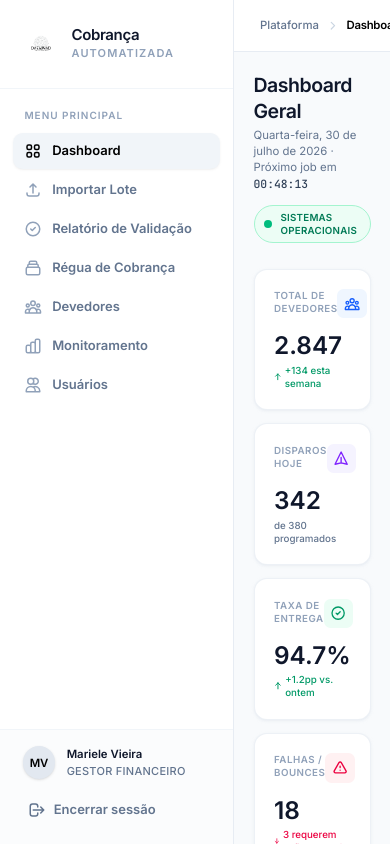
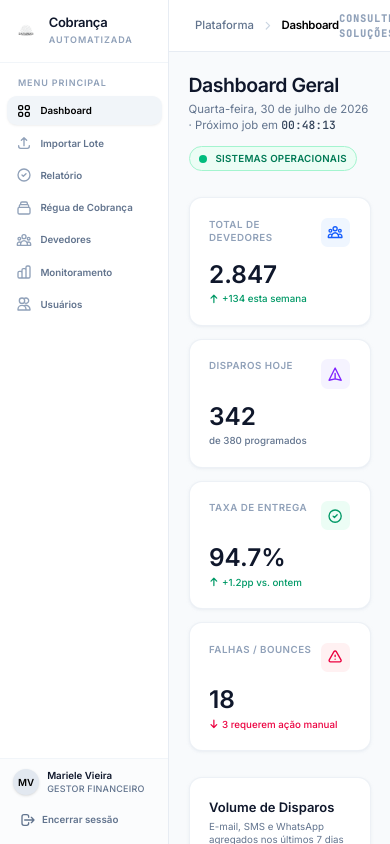
Before and after one commit to MarieleV/PlataformaCobranca, a React (Vite) app in the folder front-end/: page / in a window 390 px wide. Both pictures are taken after typing "name@example.com", "Sample123" into the empty fields and a click on the button "Entrar na plataforma". Built offline with nearby package versions, Linux system fonts and the light colour scheme; the HTML template or start-up script is replaced by a standard one.

Commit message:
adição de responsividade nos elementos internos

```diff
--- a/front-end/src/components/Sidebar.tsx
+++ b/front-end/src/components/Sidebar.tsx
@@ -21,91 +21,80 @@ const navItems: { id: Page; label: string; icon: (isActive: boolean) => ReactNod
     id: "dashboard",
     label: "Dashboard",
     icon: (active) => (
-      <svg className={`w-[18px] h-[18px] transition-colors ${active ? "text-black" : "text-slate-400 group-hover:text-slate-600"}`} fill="none" viewBox="0 0 24 24" stroke="currentColor">
-        <path strokeLinecap="round" strokeLinejoin="round" strokeWidth={2} d="M4 6a2 2 0 012-2h2a2 2 0 012 2v2a2 2 0 01-2 2H6a2 2 0 01-2-2V6zM14 6a2 2 0 012-2h2a2 2 0 012 2v2a2 2 0 01-2 2h-2a2 2 0 01-2-2V6zM4 16a2 2 0 012-2h2a2 2 0 012 2v2a2 2 0 01-2 2H6a2 2 0 01-2-2v-2zM14 16a2 2 0 012-2h2a2 2 0 012 2v2a2 2 0 01-2 2h-2a2 2 0 01-2-2v-2z" />
-      </svg>
+      <svg className={`w-[16px] h-[16px] lg:w-[18px] lg:h-[18px] transition-colors ${active ? "text-black" : "text-slate-400 group-hover:text-slate-600"}`} fill="none" viewBox="0 0 24 24" stroke="currentColor"><path strokeLinecap="round" strokeLinejoin="round" strokeWidth={2} d="M4 6a2 2 0 012-2h2a2 2 0 012 2v2a2 2 0 01-2 2H6a2 2 0 01-2-2V6zM14 6a2 2 0 012-2h2a2 2 0 012 2v2a2 2 0 01-2 2h-2a2 2 0 01-2-2V6zM4 16a2 2 0 012-2h2a2 2 0 012 2v2a2 2 0 01-2 2H6a2 2 0 01-2-2v-2zM14 16a2 2 0 012-2h2a2 2 0 012 2v2a2 2 0 01-2 2h-2a2 2 0 01-2-2v-2z" /></svg>
     ),
   },
   {
     id: "importar",
     label: "Importar Lote",
     icon: (active) => (
-      <svg className={`w-[18px] h-[18px] transition-colors ${active ? "text-black" : "text-slate-400 group-hover:text-slate-600"}`} fill="none" viewBox="0 0 24 24" stroke="currentColor">
-        <path strokeLinecap="round" strokeLinejoin="round" strokeWidth={2} d="M4 16v1a3 3 0 003 3h10a3 3 0 003-3v-1m-4-8l-4-4m0 0L8 8m4-4v12" />
-      </svg>
+      <svg className={`w-[16px] h-[16px] lg:w-[18px] lg:h-[18px] transition-colors ${active ? "text-black" : "text-slate-400 group-hover:text-slate-600"}`} fill="none" viewBox="0 0 24 24" stroke="currentColor"><path strokeLinecap="round" strokeLinejoin="round" strokeWidth={2} d="M4 16v1a3 3 0 003 3h10a3 3 0 003-3v-1m-4-8l-4-4m0 0L8 8m4-4v12" /></svg>
     ),
   },
   {
     id: "validacao",
-    label: "Relatório de Validação",
+    label: "Relatório",
     icon: (active) => (
-      <svg className={`w-[18px] h-[18px] transition-colors ${active ? "text-black" : "text-slate-400 group-hover:text-slate-600"}`} fill="none" viewBox="0 0 24 24" stroke="currentColor">
-        <path strokeLinecap="round" strokeLinejoin="round" strokeWidth={2} d="M9 12l2 2 4-4m6 2a9 9 0 11-18 0 9 9 0 0118 0z" />
-      </svg>
+      <svg className={`w-[16px] h-[16px] lg:w-[18px] lg:h-[18px] transition-colors ${active ? "text-black" : "text-slate-400 group-hover:text-slate-600"}`} fill="none" viewBox="0 0 24 24" stroke="currentColor"><path strokeLinecap="round" strokeLinejoin="round" strokeWidth={2} d="M9 12l2 2 4-4m6 2a9 9 0 11-18 0 9 9 0 0118 0z" /></svg>
     ),
   },
   {
     id: "regua",
     label: "Régua de Cobrança",
     icon: (active) => (
-      <svg className={`w-[18px] h-[18px] transition-colors ${active ? "text-black" : "text-slate-400 group-hover:text-slate-600"}`} fill="none" viewBox="0 0 24 24" stroke="currentColor">
-        <path strokeLinecap="round" strokeLinejoin="round" strokeWidth={2} d="M19 11H5m14 0a2 2 0 012 2v6a2 2 0 01-2 2H5a2 2 0 01-2-2v-6a2 2 0 012-2m14 0V9a2 2 0 00-2-2M5 11V9a2 2 0 012-2m0 0V5a2 2 0 012-2h6a2 2 0 012 2v2M7 7h10" />
-      </svg>
+      <svg className={`w-[16px] h-[16px] lg:w-[18px] lg:h-[18px] transition-colors ${active ? "text-black" : "text-slate-400 group-hover:text-slate-600"}`} fill="none" viewBox="0 0 24 24" stroke="currentColor"><path strokeLinecap="round" strokeLinejoin="round" strokeWidth={2} d="M19 11H5m14 0a2 2 0 012 2v6a2 2 0 01-2 2H5a2 2 0 01-2-2v-6a2 2 0 012-2m14 0V9a2 2 0 00-2-2M5 11V9a2 2 0 012-2m0 0V5a2 2 0 012-2h6a2 2 0 012 2v2M7 7h10" /></svg>
     ),
   },
   {
     id: "devedores",
     label: "Devedores",
     icon: (active) => (
-      <svg className={`w-[18px] h-[18px] transition-colors ${active ? "text-black" : "text-slate-400 group-hover:text-slate-600"}`} fill="none" viewBox="0 0 24 24" stroke="currentColor">
-        <path strokeLinecap="round" strokeLinejoin="round" strokeWidth={2} d="M17 20h5v-2a3 3 0 00-5.356-1.857M17 20H7m10 0v-2c0-.656-.126-1.283-.356-1.857M7 20H2v-2a3 3 0 015.356-1.857M7 20v-2c0-.656.126-1.283.356-1.857m0 0a5.002 5.002 0 019.288 0M15 7a3 3 0 11-6 0 3 3 0 016 0zm6 3a2 2 0 11-4 0 2 2 0 014 0zM7 10a2 2 0 11-4 0 2 2 0 014 0z" />
-      </svg>
+      <svg className={`w-[16px] h-[16px] lg:w-[18px] lg:h-[18px] transition-colors ${active ? "text-black" : "text-slate-400 group-hover:text-slate-600"}`} fill="none" viewBox="0 0 24 24" stroke="currentColor"><path strokeLinecap="round" strokeLinejoin="round" strokeWidth={2} d="M17 20h5v-2a3 3 0 00-5.356-1.857M17 20H7m10 0v-2c0-.656-.126-1.283-.356-1.857M7 20H2v-2a3 3 0 015.356-1.857M7 20v-2c0-.656.126-1.283.356-1.857m0 0a5.002 5.002 0 019.288 0M15 7a3 3 0 11-6 0 3 3 0 016 0zm6 3a2 2 0 11-4 0 2 2 0 014 0zM7 10a2 2 0 11-4 0 2 2 0 014 0z" /></svg>
     ),
   },
   {
     id: "monitoramento",
     label: "Monitoramento",
     icon: (active) => (
-      <svg className={`w-[18px] h-[18px] transition-colors ${active ? "text-black" : "text-slate-400 group-hover:text-slate-600"}`} fill="none" viewBox="0 0 24 24" stroke="currentColor">
-        <path strokeLinecap="round" strokeLinejoin="round" strokeWidth={2} d="M9 19v-6a2 2 0 00-2-2H5a2 2 0 00-2 2v6a2 2 0 002 2h2a2 2 0 002-2zm0 0V9a2 2 0 012-2h2a2 2 0 012 2v10m-6 0a2 2 0 002 2h2a2 2 0 002-2m0 0V5a2 2 0 012-2h2a2 2 0 012 2v14a2 2 0 01-2 2h-2a2 2 0 01-2-2z" />
-      </svg>
+      <svg className={`w-[16px] h-[16px] lg:w-[18px] lg:h-[18px] transition-colors ${active ? "text-black" : "text-slate-400 group-hover:text-slate-600"}`} fill="none" viewBox="0 0 24 24" stroke="currentColor"><path strokeLinecap="round" strokeLinejoin="round" strokeWidth={2} d="M9 19v-6a2 2 0 00-2-2H5a2 2 0 00-2 2v6a2 2 0 002 2h2a2 2 0 002-2zm0 0V9a2 2 0 012-2h2a2 2 0 012 2v10m-6 0a2 2 0 002 2h2a2 2 0 002-2m0 0V5a2 2 0 012-2h2a2 2 0 012 2v14a2 2 0 01-2 2h-2a2 2 0 01-2-2z" /></svg>
     ),
   },
   {
     id: "usuarios",
     label: "Usuários",
     icon: (active) => (
-      <svg className={`w-[18px] h-[18px] transition-colors ${active ? "text-black" : "text-slate-400 group-hover:text-slate-600"}`} fill="none" viewBox="0 0 24 24" stroke="currentColor">
-        <path strokeLinecap="round" strokeLinejoin="round" strokeWidth={2} d="M12 4.354a4 4 0 110 5.292M15 21H3v-1a6 6 0 0112 0v1zm0 0h6v-1a6 6 0 00-9-5.197M13 7a4 4 0 11-8 0 4 4 0 018 0z" />
-      </svg>
+      <svg className={`w-[16px] h-[16px] lg:w-[18px] lg:h-[18px] transition-colors ${active ? "text-black" : "text-slate-400 group-hover:text-slate-600"}`} fill="none" viewBox="0 0 24 24" stroke="currentColor"><path strokeLinecap="round" strokeLinejoin="round" strokeWidth={2} d="M12 4.354a4 4 0 110 5.292M15 21H3v-1a6 6 0 0112 0v1zm0 0h6v-1a6 6 0 00-9-5.197M13 7a4 4 0 11-8 0 4 4 0 018 0z" /></svg>
     ),
   },
 ]
 
 export default function Sidebar({ current, onNavigate, onLogout }: SidebarProps) {
   return (
-    <aside className="w-72 bg-white border-r border-slate-200/80 flex flex-col h-full flex-shrink-0 font-sans select-none z-20 relative">
+    // Largura dinâmica: 208px em telas menores, 256px no desktop médio, 288px (original) no monitor grande
+    <aside className="w-52 lg:w-64 xl:w-72 bg-white border-r border-slate-200/80 flex flex-col h-full flex-shrink-0 font-sans select-none z-20 relative">
 
       {/* --- LOGO --- */}
-      <div className="px-7 py-8 border-b border-slate-100 flex items-center gap-4">
+      {/* Reduzimos o padding e o tamanho da imagem dinamicamente */}
+      <div className="px-4 lg:px-7 py-5 lg:py-8 border-b border-slate-100 flex items-center gap-3 lg:gap-4">
         <img
           src={logoTcc}
           alt="Logo Cobrança Automatizada"
-          className="w-11 h-11 object-contain flex-shrink-0 rounded-md"
+          className="w-8 h-8 lg:w-11 lg:h-11 object-contain flex-shrink-0 rounded-md"
         />
         <div>
-          <p className="font-bold text-slate-900 text-[15px] tracking-tight leading-none mb-1">
+          <p className="font-bold text-slate-900 text-[13px] lg:text-[15px] tracking-tight leading-none mb-1">
             Cobrança
           </p>
-          <p className="text-[11px] font-bold text-slate-400 tracking-widest uppercase">
+          <p className="text-[9px] lg:text-[11px] font-bold text-slate-400 tracking-widest uppercase">
             Automatizada
           </p>
         </div>
       </div>
 
       {/* --- NAVIGATION --- */}
-      <nav className="flex-1 py-6 px-4 overflow-y-auto space-y-1 custom-scrollbar">
-        <p className="px-3.5 mb-3 text-[10px] font-bold text-slate-400 tracking-widest uppercase">
+      {/* Reduzimos o padding lateral dos botões */}
+      <nav className="flex-1 py-4 lg:py-6 px-2 lg:px-4 overflow-y-auto space-y-1 custom-scrollbar">
+        <p className="px-3.5 mb-2 lg:mb-3 text-[9px] lg:text-[10px] font-bold text-slate-400 tracking-widest uppercase">
           Menu Principal
         </p>
 
@@ -115,7 +104,7 @@ export default function Sidebar({ current, onNavigate, onLogout }: SidebarProps)
             <button
               key={item.id}
               onClick={() => onNavigate(item.id)}
-              className={`w-full flex items-center gap-3 px-3.5 py-2.5 rounded-xl text-[13px] font-semibold transition-all group ${
+              className={`w-full flex items-center gap-2.5 lg:gap-3 px-3 lg:px-3.5 py-2 lg:py-2.5 rounded-xl text-xs lg:text-[13px] font-semibold transition-all group ${
                 active
                   ? "bg-slate-100 text-black shadow-sm shadow-black/5"
                   : "text-slate-500 hover:bg-slate-50 hover:text-slate-900"
@@ -129,16 +118,17 @@ export default function Sidebar({ current, onNavigate, onLogout }: SidebarProps)
       </nav>
 
       {/* --- USER FOOTER --- */}
-      <div className="p-5 border-t border-slate-100 bg-slate-50/50">
-        <div className="flex items-center gap-3.5 mb-4 px-2">
-          <div className="w-10 h-10 rounded-full bg-slate-200 text-black font-bold text-sm flex items-center justify-center flex-shrink-0 shadow-sm">
+      {/* Ajustamos o container do perfil e o botão de logout */}
+      <div className="p-3 lg:p-5 border-t border-slate-100 bg-slate-50/50">
+        <div className="flex items-center gap-2.5 lg:gap-3.5 mb-3 lg:mb-4 px-1 lg:px-2">
+          <div className="w-8 h-8 lg:w-10 lg:h-10 rounded-full bg-slate-200 text-black font-bold text-xs lg:text-sm flex items-center justify-center flex-shrink-0 shadow-sm">
             MV
           </div>
           <div className="overflow-hidden">
-            <p className="text-sm font-bold text-slate-900 truncate">
+            <p className="text-xs lg:text-sm font-bold text-slate-900 truncate">
               Mariele Vieira
             </p>
-            <p className="text-[11px] font-medium text-slate-500 tracking-wide uppercase truncate">
+            <p className="text-[9px] lg:text-[11px] font-medium text-slate-500 tracking-wide uppercase truncate">
               Gestor Financeiro
             </p>
           </div>
@@ -146,9 +136,9 @@ export default function Sidebar({ current, onNavigate, onLogout }: SidebarProps)
 
         <button
           onClick={onLogout}
-          className="w-full flex items-center gap-2.5 px-3.5 py-2.5 rounded-xl text-[13px] font-semibold text-slate-500 hover:text-rose-600 hover:bg-rose-50 transition-all"
+          className="w-full flex items-center gap-2 lg:gap-2.5 px-3 lg:px-3.5 py-2 lg:py-2.5 rounded-xl text-xs lg:text-[13px] font-semibold text-slate-500 hover:text-rose-600 hover:bg-rose-50 transition-all"
         >
-          <svg className="w-[18px] h-[18px]" fill="none" viewBox="0 0 24 24" stroke="currentColor">
+          <svg className="w-[16px] h-[16px] lg:w-[18px] lg:h-[18px]" fill="none" viewBox="0 0 24 24" stroke="currentColor">
             <path strokeLinecap="round" strokeLinejoin="round" strokeWidth={2} d="M17 16l4-4m0 0l-4-4m4 4H7m6 4v1a3 3 0 01-3 3H6a3 3 0 01-3-3V7a3 3 0 013-3h4a3 3 0 013 3v1" />
           </svg>
           Encerrar sessão
```
